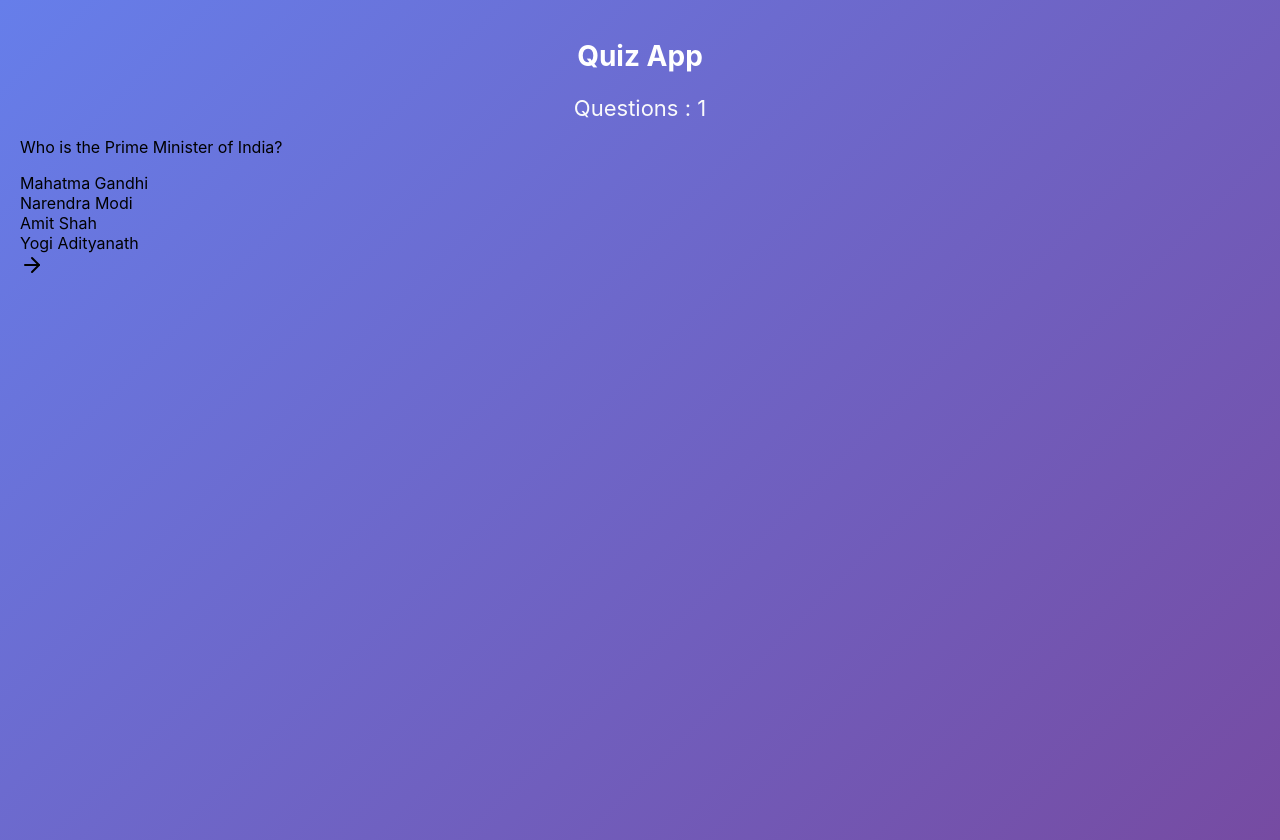
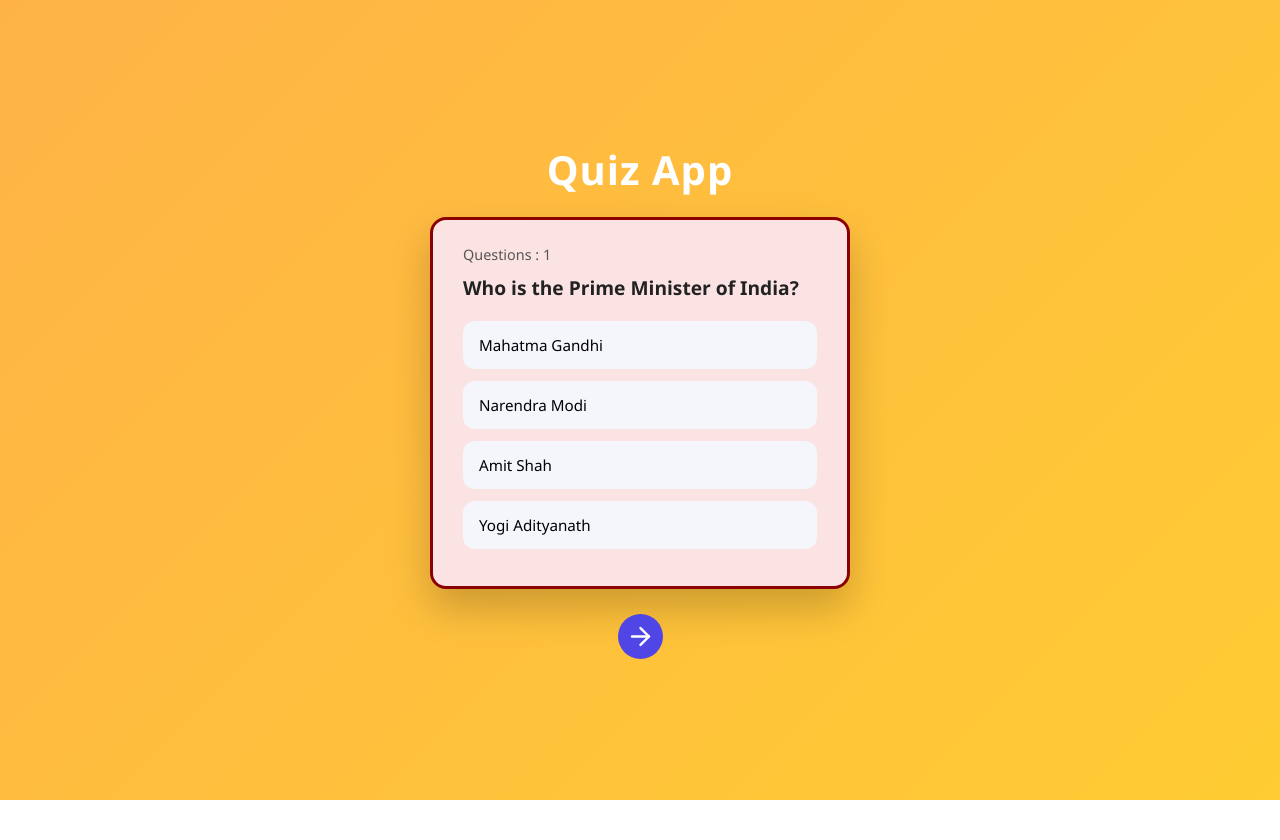
Before and after one commit to Pranali855/Form, a React (Create React App) app in the folder app/: page / in a window 1280 px wide. After the commit the page ends 800 px from the top, so only its background shows below. Built offline with nearby package versions, Linux system fonts and the light colour scheme.

Commit message:
Update App.css
basic changes added

```diff
--- a/app/src/App.css
+++ b/app/src/App.css
@@ -1,53 +1,81 @@
-/* Page background */
-body {
-  background: linear-gradient(135deg, #667eea, #764ba2);
-  min-height: 100vh;
-  padding: 20px;
+* {
+  box-sizing: border-box;
+  margin: 0;
+  padding: 0;
+  font-family: "Segoe UI", Tahoma, Geneva, Verdana, sans-serif;
 }
 
-/* Heading */
-.heading {
-  font-size: 28px;
-  font-weight: bold;
-  text-align: center;
-  color: #ffffff;
-  margin-bottom: 15px;
+body {
+  min-height: 100vh;
+  background: linear-gradient(135deg, #FFB347, #FFCC33)
+;
+  display: flex;
+  justify-content: center;
+  align-items: center;
 }
 
-/* Question text */
-.text-question {
-  font-size: 22px;
-  color: #f9fafb;
-  margin-bottom: 15px;
+.heading {
   text-align: center;
+  color: #fff;
+  margin-bottom: 20px;
+  font-size: 2.5rem;
+  letter-spacing: 1px;
 }
 
-/* Option card */
-.option-cart {
-  background-color: #ffffff;
-  border: none;
-  border-radius: 10px;
-  padding: 12px;
-  margin: 12px 0;
+.container {
+  background: #fce3e3;
+  width: 420px;
+  padding: 25px 30px;
+  border: 3px solid #8B0000;
+  border-radius: 16px;
+  box-shadow: 0 20px 40px rgba(0, 0, 0, 0.2);
+}
+
+.text-question {
+  font-size: 0.9rem;
+  color: #555;
+  margin-bottom: 10px;
+}
+
+.txt-question {
+  font-size: 1.2rem;
+  font-weight: 600;
+  margin-bottom: 20px;
+  color: #222;
+}
+
+.que-option {
+  background: #f4f6fb;
+  padding: 14px 16px;
+  border-radius: 12px;
+  margin-bottom: 12px;
   cursor: pointer;
-  font-size: 16px;
-  color: #111827;
   transition: all 0.3s ease;
-  box-shadow: 0 4px 10px rgba(0, 0, 0, 0.15);
+  font-size: 0.95rem;
 }
-.option-cart:hover {
-  background-color: #c7d2fe;
-  transform: translateY(-2px);
+
+.que-option:hover {
+  background: #e1e5ff;
+  transform: translateX(4px);
 }
-.img-next-quation {
-  position: fixed;
-  bottom: 20px;
-  right: 20px;
-  width: 50px;
-  height: 50px;
-  background-color: #fff;
+.img-next {
+  display: block;
+  margin: 25px auto 0;
+  width: 45px;
+  height: 45px;
+  color: #ffffff;
+  background: #4f46e5;
   border-radius: 50%;
-  padding: 10px;
+  padding: 8px;
   cursor: pointer;
   transition: all 0.3s ease;
 }
+
+.img-next:hover {
+  background: #4338ca;
+  transform: scale(1.1);
+}
+
+.react-hot-toast {
+  font-size: 0.9rem;
+}
```
